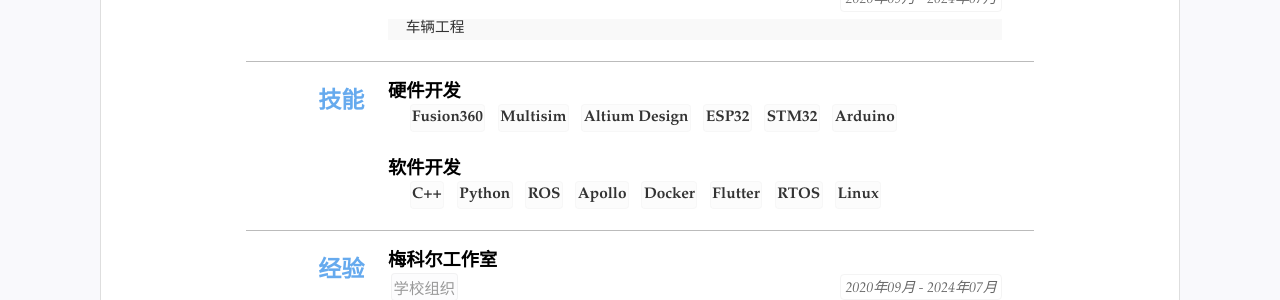
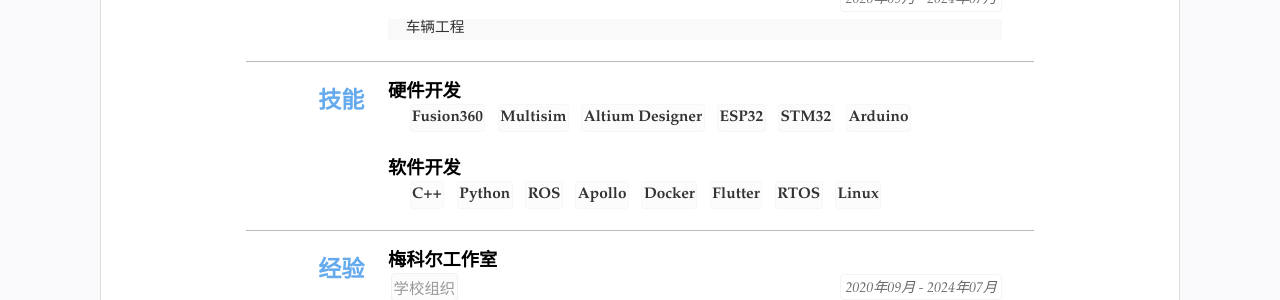
Before and after one commit to huigang39/resume, a Jekyll site: the page built from index.html, in a window 1280 px wide. Shown: the part 273-573 px from the top of the page. Built offline with Jekyll 4.4.1, drawn with Linux system fonts in a browser that asks for light colours.

Commit message:
Update resume.yml

```diff
--- a/_data/resume.yml
+++ b/_data/resume.yml
@@ -47,7 +47,7 @@
     items: #itmems 可以小块的方式显示
     - Fusion360
     - Multisim
-    - Altium Design
+    - Altium Designer
     - ESP32
     - STM32
     - Arduino
```
